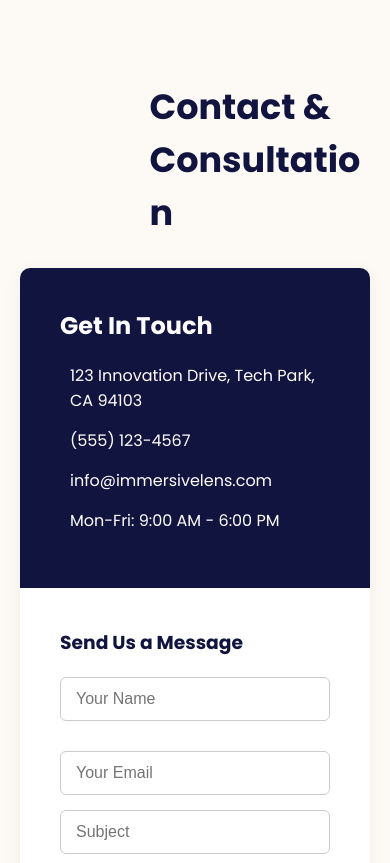
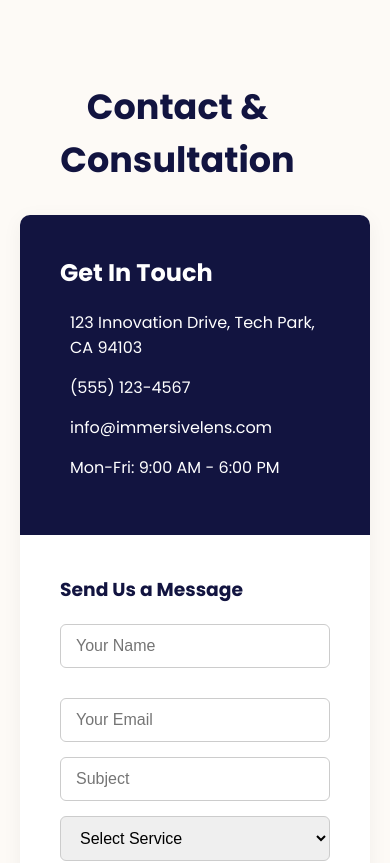
Before and after one commit to okunadeAdeola/second-buyer, a React (Vite) app: page /contact in a window 390 px wide. Shown: the top 863 px of the page. Built offline with nearby package versions, Linux system fonts and the light colour scheme.

Commit message:
first commit

```diff
--- a/src/components/Contact.css
+++ b/src/components/Contact.css
@@ -102,10 +102,13 @@
 }
 .till{
   color: #121440;
-  margin-left: 37%;
+  /* margin-left: 37%; */
   font-size: 35px;
   padding-top: 20px;
   padding-bottom: 29px;
+  align-items: center !important;
+  text-align: center;
+  white-space: nowrap;
 }
 /* Consultation features */
 .features-box {
@@ -151,4 +154,8 @@
   .card-panel {
     flex-direction: column;
   }
+  .till{
+   white-space: normal;
+    margin-left: -10%;
+  }
 }
--- a/src/components/Hero.css
+++ b/src/components/Hero.css
@@ -20,6 +20,7 @@
   align-items: center;
   justify-content: space-between;
   flex-wrap: wrap;
+  padding-top: 40px;
 }
 
 .hero-text {
@@ -83,7 +84,7 @@
 }
 
 .hero-image img {
-  width: 100%;
+  width: 90%;
   border-radius: 10px;
   box-shadow: 0 20px 40px rgba(0, 0, 0, 0.1);
 }
@@ -123,7 +124,7 @@
 
 @media (max-width: 480px) {
   .hero-text h1 {
-    font-size: 28px;
+    font-size: 32px;
   }
 
   .hero-text p {
@@ -134,4 +135,7 @@
     width: 100%;
     text-align: center;
   }
+  .hero-image {
+    display: none;
+  }
 }
```
